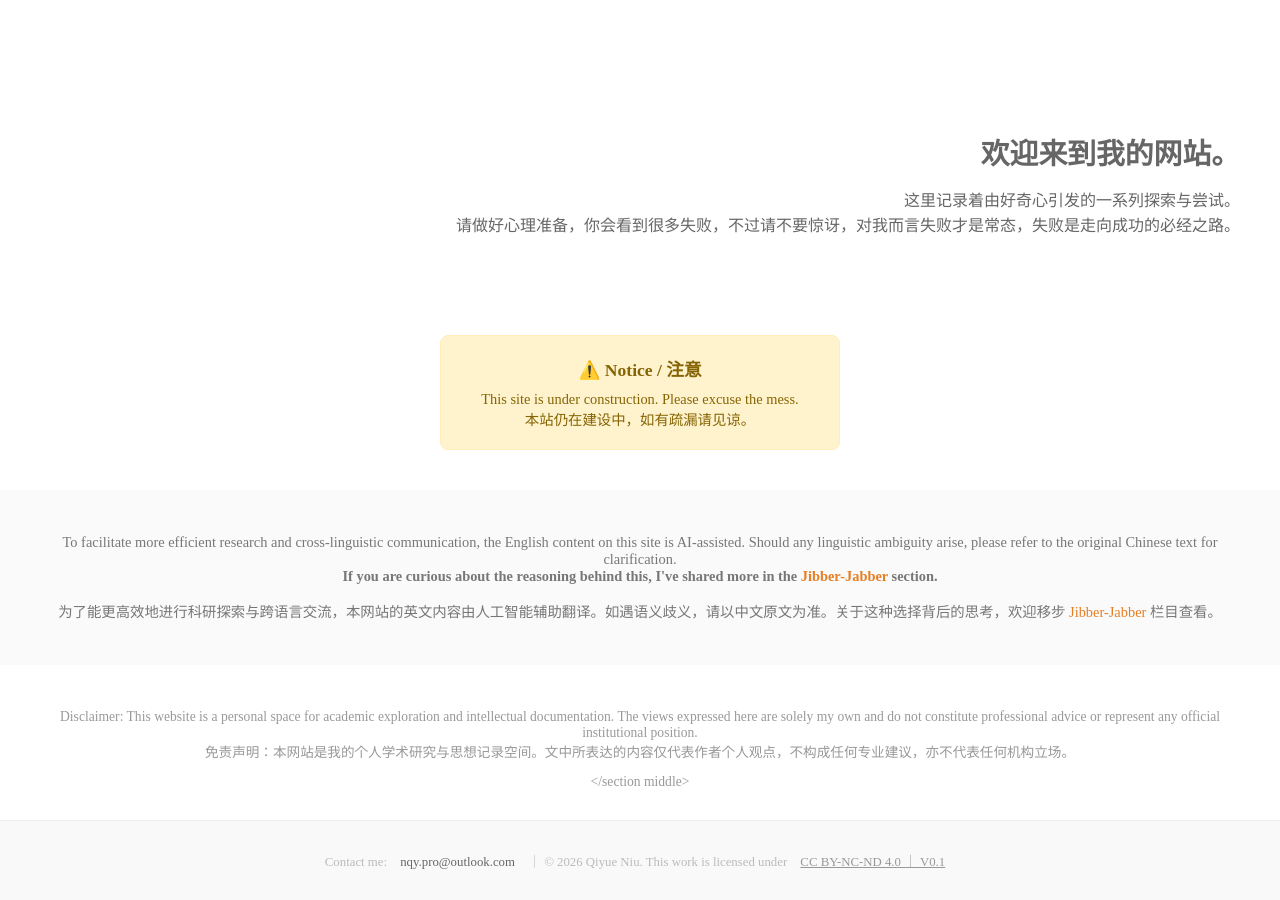
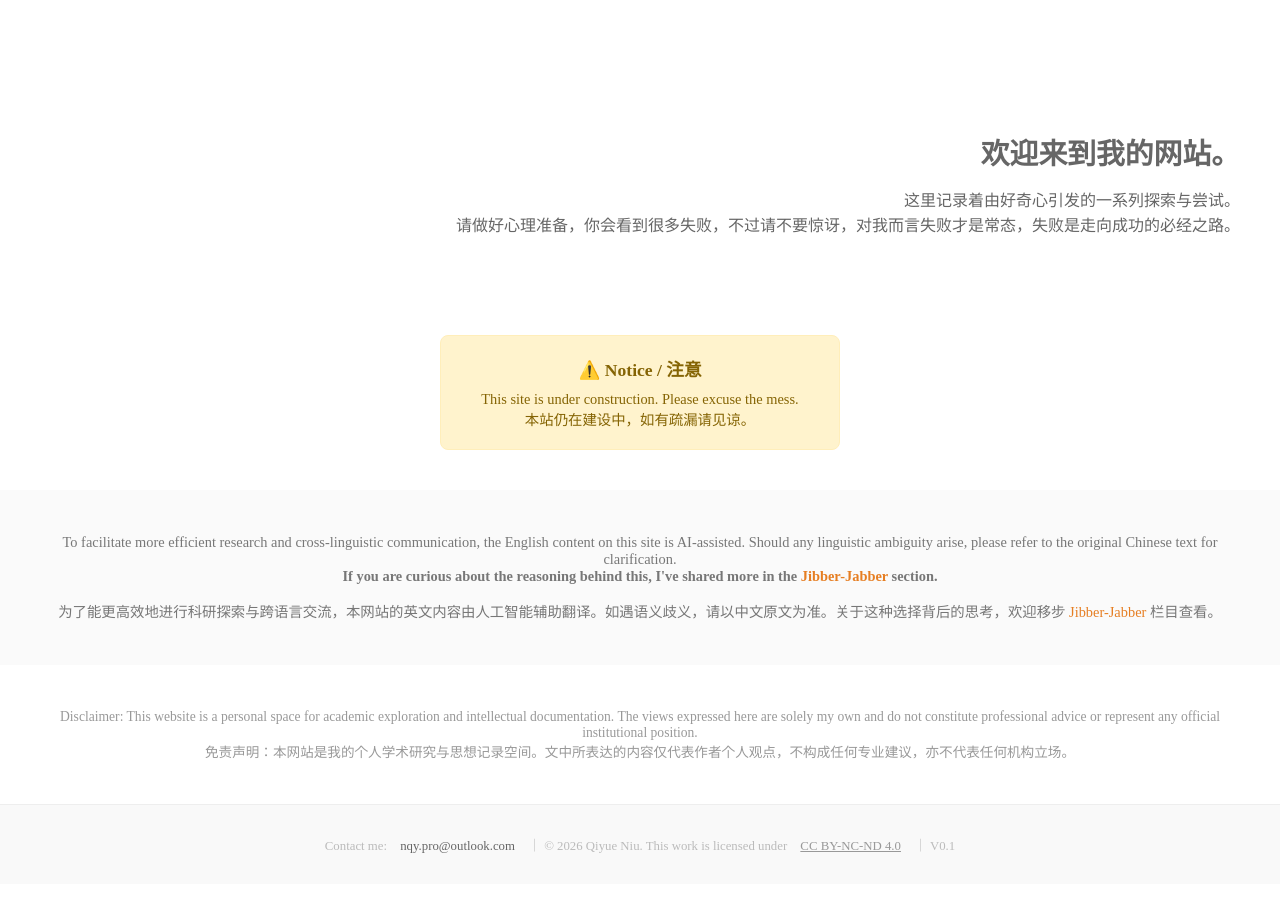
Before and after one commit to nqy-exp/nqy-exp.github.io, a Jekyll site: the page built from index.md, in a window 1280 px wide and 900 px high, scrolled down 668 px. Built offline with Jekyll 4.4.1, drawn with Linux system fonts in a browser that asks for light colours.

Commit message:
fix footer bug &index bug

```diff
--- a/_includes/footer.html
+++ b/_includes/footer.html
@@ -1,6 +1,6 @@
 <!-- 自定义页脚 -->
 <footer class="my-custom-footer">
   <div class="footer-contact">
-    Contact me: <a href="mailto:nqy.pro@outlook.com">nqy.pro@outlook.com</a> ｜ © 2026 Qiyue Niu. This work is licensed under <a href="https://creativecommons.org/licenses/by-nc-nd/4.0/" target="_blank" style="color: #999; text-decoration: underline;">CC BY-NC-ND 4.0 ｜ V0.1 </a>
+    Contact me: <a href="mailto:nqy.pro@outlook.com">nqy.pro@outlook.com</a> ｜ © 2026 Qiyue Niu. This work is licensed under <a href="https://creativecommons.org/licenses/by-nc-nd/4.0/" target="_blank" style="color: #999; text-decoration: underline;">CC BY-NC-ND 4.0</a> ｜ V0.1
   </div>
 </footer>
--- a/index.md
+++ b/index.md
@@ -65,4 +65,4 @@ description: "A digital log of my research and thoughts."
     Disclaimer: This website is a personal space for academic exploration and intellectual documentation. The views expressed here are solely my own and do not constitute professional advice or represent any official institutional position.<br>
     免责声明：本网站是我的个人学术研究与思想记录空间。文中所表达的内容仅代表作者个人观点，不构成任何专业建议，亦不代表任何机构立场。
   </p>
-</section middle>
+</section>
```
